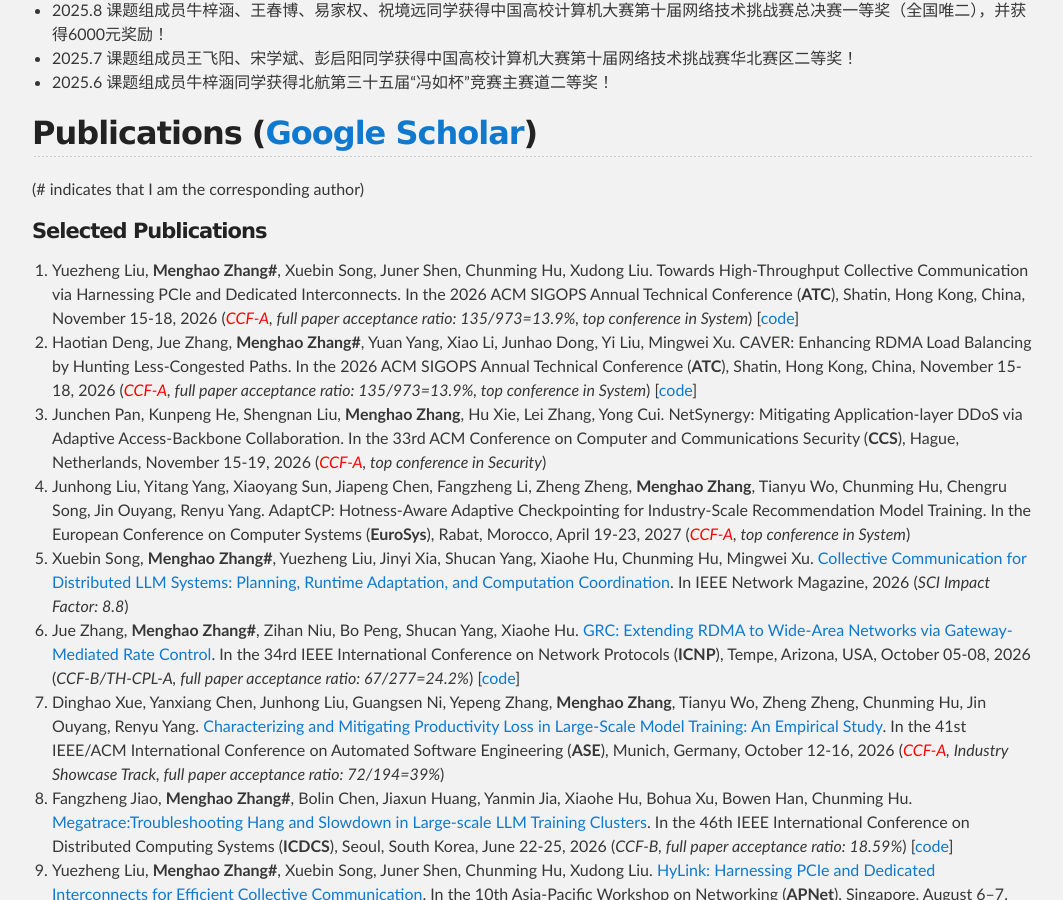
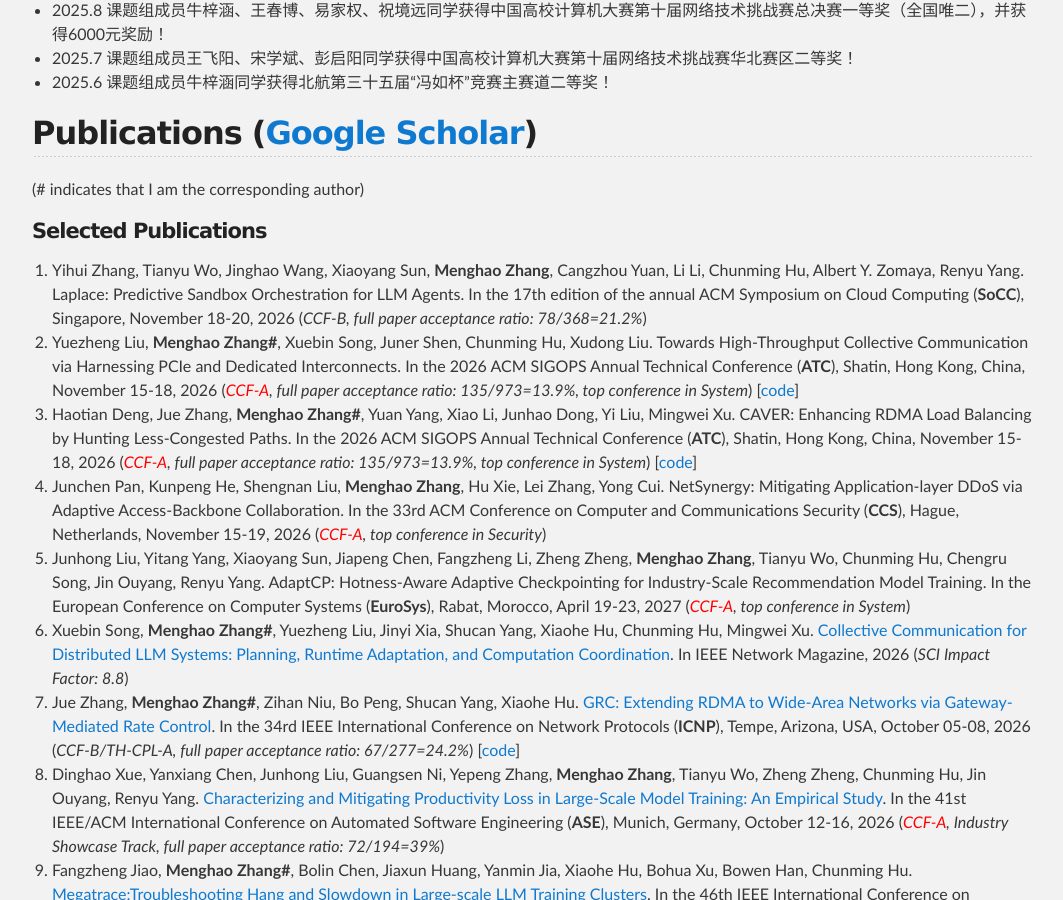
Before and after one commit to zhangmenghao/zhangmenghao.github.io, a Jekyll site: the page built from index.md, in a window 1280 px wide and 900 px high, scrolled down 1237 px. Shown: the whole window, without its empty margins (108-1171 px from the left). Built offline with Jekyll 4.4.1, drawn with Linux system fonts in a browser that asks for light colours.

Commit message:
Update Socc 26

```diff
--- a/index.md
+++ b/index.md
@@ -44,6 +44,9 @@
 ## Publications ([Google Scholar](https://scholar.google.com/citations?user=fv-p85gAAAAJ&hl=zh-CN))
 (# indicates that I am the corresponding author)
 #### Selected Publications
+39. Yihui Zhang, Tianyu Wo, Jinghao Wang, Xiaoyang Sun, __Menghao Zhang__, Cangzhou Yuan, Li Li, Chunming Hu, Albert Y. Zomaya, Renyu Yang.
+Laplace: Predictive Sandbox Orchestration for LLM Agents.
+In the 17th edition of the annual ACM Symposium on Cloud Computing (**SoCC**), Singapore, November 18-20, 2026 (*CCF-B, full paper acceptance ratio: 78/368=21.2%*)
 38. Yuezheng Liu, __Menghao Zhang#__, Xuebin Song, Juner Shen, Chunming Hu, Xudong Liu.
 Towards High-Throughput Collective Communication via Harnessing PCIe and Dedicated Interconnects.
 In the 2026 ACM SIGOPS Annual Technical Conference (**ATC**), Shatin, Hong Kong, China, November 15-18, 2026 (*<font color='red'>CCF-A</font>, full paper acceptance ratio: 135/973=13.9%, top conference in System*) [[code](https://github.com/Networked-System-and-Security-Group/HyLink)]
```
